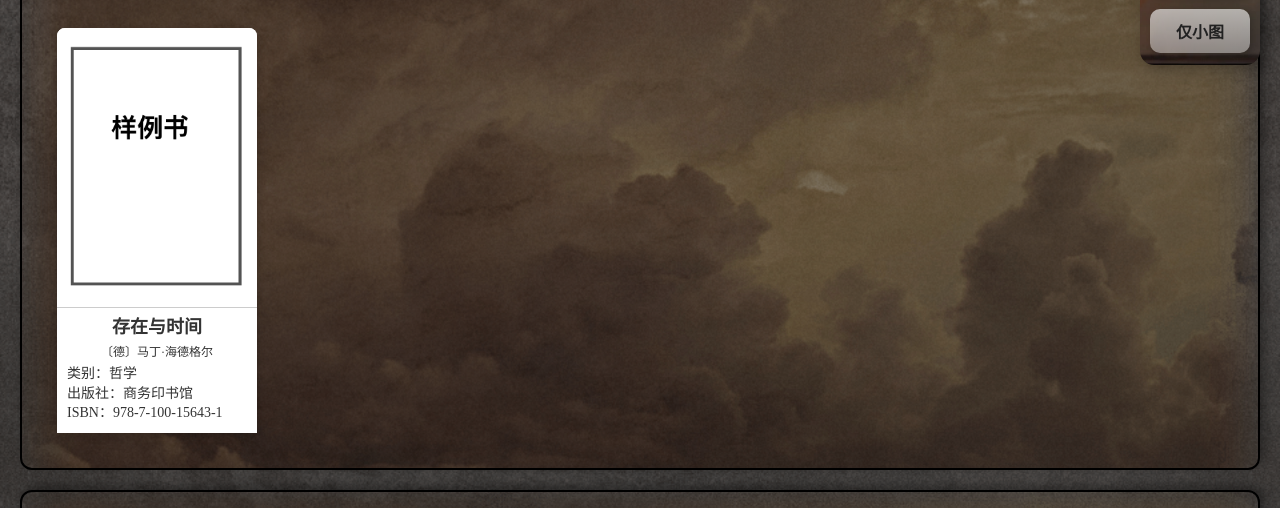
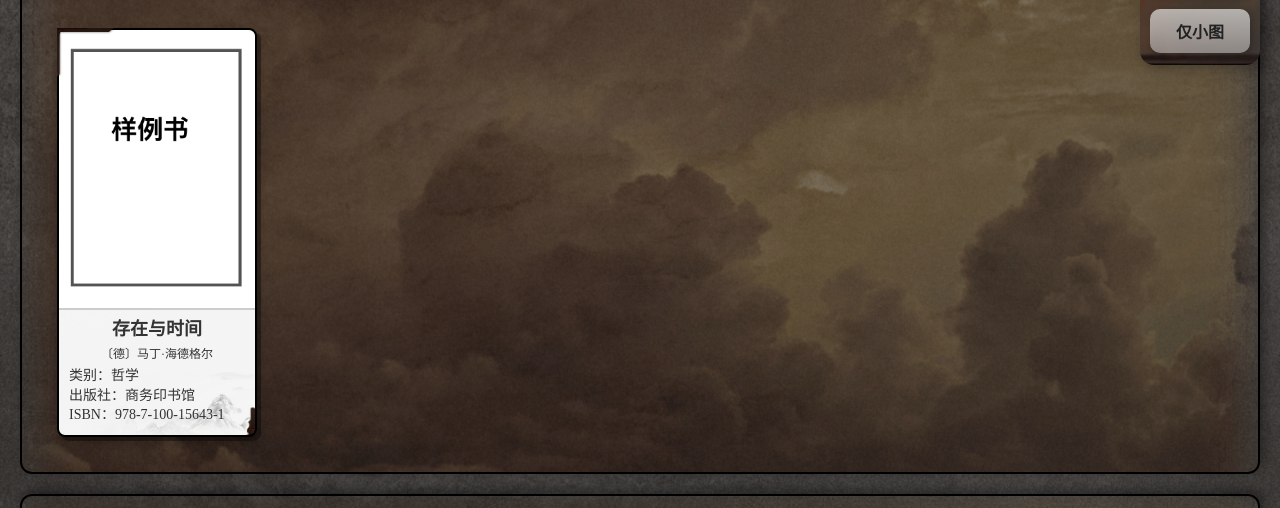
Before and after one commit to Alex-McAvoy/Bookshelf, a plain HTML site: page index.html in a window 1280 px wide. Shown: the part 135-643 px from the top of the page. Drawn offline with Linux system fonts and the light colour scheme.

Commit message:
[Style] 优化书籍显示样式

```diff
--- a/index.html
+++ b/index.html
@@ -14,7 +14,6 @@
     <script src="./resources/js/markdown.js" charset="UTF-8"></script>
     <script src="./resources/js/bookUtils.js" charset="UTF-8"></script>
     <script src="./resources/js/button.js" charset="UTF-8"></script>
-    <script src="./resources/js/switch.js" charset="UTF-8"></script>
     <link rel="stylesheet" href="./resources/css/base.css">
     <link rel="stylesheet" href="./resources/css/bookCollection.css">
     <link rel="stylesheet" href="./resources/css/book.css">
--- a/resources/css/book.css
+++ b/resources/css/book.css
@@ -4,13 +4,16 @@
  * @Date          2026-03-13 14:04:20
  */
 
- /* ---------------------- 详情模式 ---------------------- */
+/* ---------------------- 详情模式 ---------------------- */
 .bookInfo-detail .bookList .book {
   width: 200px;
   margin: 15px;
-  background: rgba(255, 255, 255, 0.95);
+  background: url("../images/common/bottom.png") no-repeat center bottom;
+  background-size: 100% auto;
+  background-color: rgba(255, 255, 255, 0.95);
+  border: 2px solid #000;
   border-radius: 8px;
-  box-shadow: 0 3px 8px rgba(0, 0, 0, 0.2);
+  box-shadow: 4px 4px 0 rgba(0, 0, 0, 0.35), 0 4px 10px rgba(0, 0, 0, 0.25);
   overflow: visible;
   float: left;
   transition: transform 0.2s, box-shadow 0.2s;
@@ -18,9 +21,22 @@
   z-index: 1;
 }
 
+.bookInfo-detail .bookList .book::before {
+  content: "";
+  position: absolute;
+  top: -2px;
+  left: -2px;
+  width: 60px;
+  height: 60px;
+  background: url("../images/common/top.png") no-repeat left top;
+  background-size: contain;
+  pointer-events: none;
+  z-index: 20;
+}
+
 .bookInfo-detail .bookList .book:hover {
   transform: translateY(-5px);
-  box-shadow: 0 6px 12px rgba(0, 0, 0, 0.3);
+  box-shadow: 6px 6px 0 rgba(0, 0, 0, 0.4), 0 8px 16px rgba(0, 0, 0, 0.3);
   z-index: 10;
 }
 
@@ -37,7 +53,7 @@
   height: 100%;
   object-fit: cover;
   display: block;
-  border-bottom: 1px solid #ccc;
+  border-bottom: 2px solid #ccc;
 }
 
 .bookInfo-detail .bookList .book .detail {
@@ -45,7 +61,7 @@
   font-size: 14px;
   line-height: 1.4em;
   color: #333;
-  background: #fff;
+  background: transparent;
 }
 
 .bookInfo-detail .bookList .book .detail .name {
```
Also changed, not shown: resources/images/common/bottom.png (added), resources/images/common/top.png (added).
